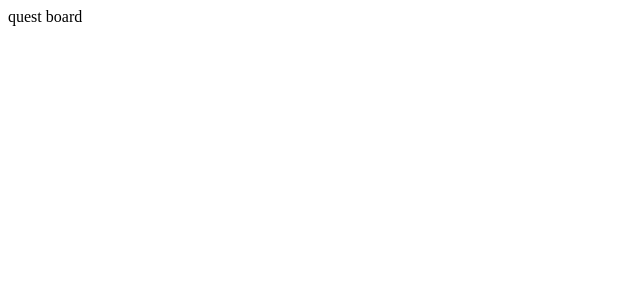
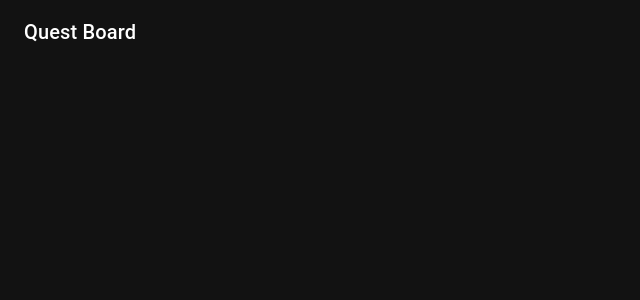
Before and after one commit to alexwaumann/quest-board, a React (Vite) app: page / in a window 1280 px wide. Shown: the top 300 px of the page, without its empty margins (0-640 px from the left). Built offline with nearby package versions, Linux system fonts and the light colour scheme.

Commit message:
Add app shell with header bar and content area

```diff
--- a/src/App.tsx
+++ b/src/App.tsx
@@ -1,9 +1,35 @@
+import {
+  AppBar,
+  Box,
+  Container,
+  CssBaseline,
+  ThemeProvider,
+  Toolbar,
+  Typography,
+} from '@mui/material';
+import { createTheme } from '@mui/material/styles';
+
+const darkTheme = createTheme({
+  palette: {
+    mode: 'dark',
+  },
+});
+
 const App = () => {
 
   return (
-    <div>
-      quest board
-    </div>
+    <ThemeProvider theme={darkTheme}>
+      <CssBaseline enableColorScheme />
+      <AppBar position="relative" color="transparent" elevation={0}>
+        <Toolbar>
+          <Typography variant="h6">Quest Board</Typography>
+        </Toolbar>
+      </AppBar>
+      <Box sx={{ p: 4 }}>
+        <Container maxWidth="lg">
+        </Container>
+      </Box>
+    </ThemeProvider>
   );
 };
 
```
